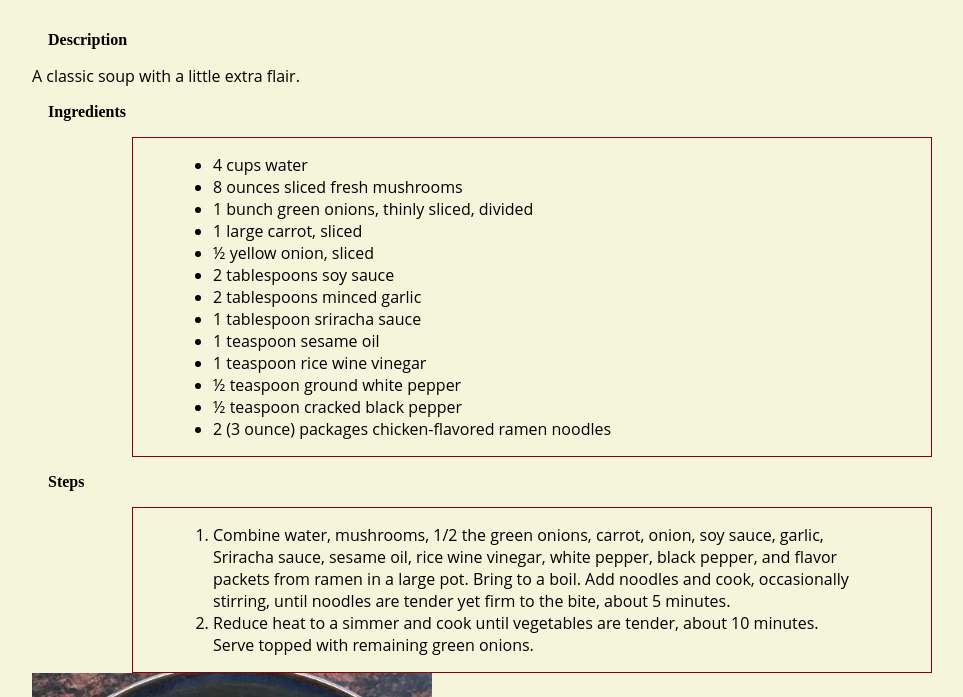
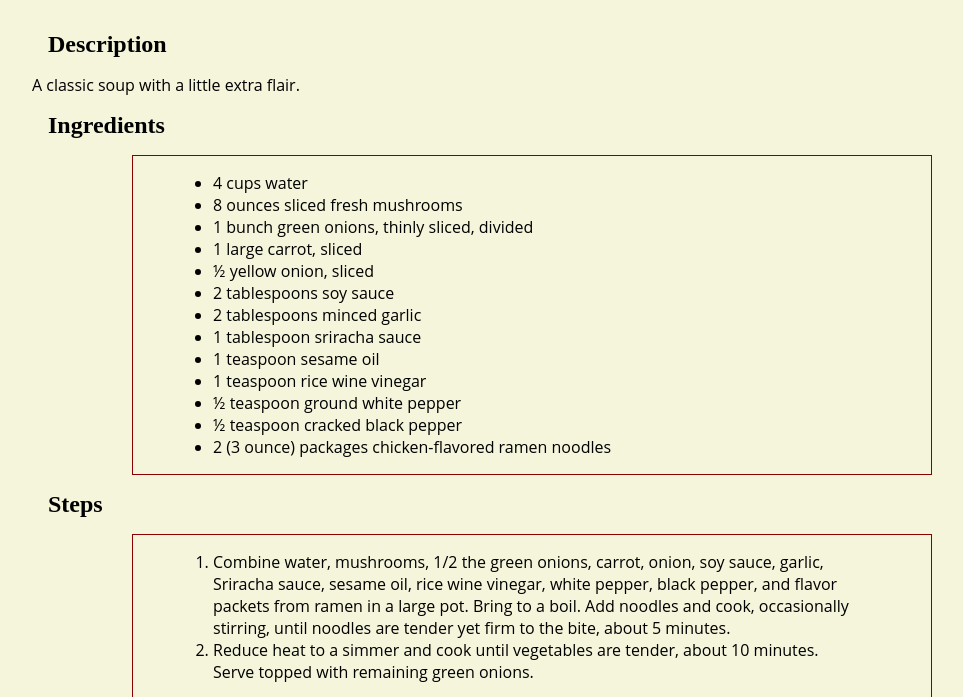
Before and after one commit to bigezwest/odin-recipes, a plain HTML site: page recipes/fancy-ramen.html in a window 1280 px wide. Shown: the part 54-751 px from the top of the page, without its empty margins (108-1071 px from the left). Drawn offline with Linux system fonts and the light colour scheme.

Commit message:
sytle(refactor): Change h4 to h2 elements
Update recipe pages and css to match

```diff
--- a/css/stylesheet.css
+++ b/css/stylesheet.css
@@ -16,7 +16,7 @@ body {
     margin: 0 auto;
 }
 
-h1, h4 {
+h1, h2 {
     font-family: Merriweather, serif;
     padding: 16px;
 }
--- a/recipes/fancy-ramen.html
+++ b/recipes/fancy-ramen.html
@@ -9,10 +9,10 @@
 <body>
     <h1>Fancy Ramen</h1>
 
-    <h4>Description</h4>
+    <h2>Description</h2>
     <p>A classic soup with a little extra flair. </p>
 
-    <h4>Ingredients</h4>
+    <h2>Ingredients</h2>
     <ul class="ingredients">
         <li>4 cups water</li>
         <li>8 ounces sliced fresh mushrooms</li>
@@ -29,7 +29,7 @@
         <li>2 (3 ounce) packages chicken-flavored ramen noodles</li>
         </ul>
 
-    <h4>Steps</h4>
+    <h2>Steps</h2>
     <ol class="steps">
         <li>Combine water, mushrooms, 1/2 the green onions, carrot, onion, soy sauce, garlic, Sriracha sauce, sesame oil, rice wine vinegar, white pepper, black pepper, and flavor packets from ramen in a large pot. Bring to a boil. Add noodles and cook, occasionally stirring, until noodles are tender yet firm to the bite, about 5 minutes.</li>
         <li>Reduce heat to a simmer and cook until vegetables are tender, about 10 minutes. Serve topped with remaining green onions.</li>
```
Also changed, not shown: recipes/bolognese-sauce.html (+3 -3 lines), recipes/shrimp-scampi.html (+3 -3 lines).
